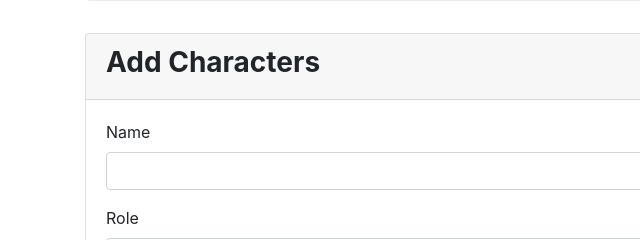
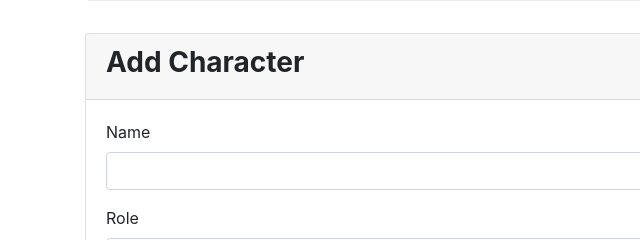
Before and after one commit to jnorteman91/Star-Wars, a website: page add.html in a window 1280 px wide. Shown: the part 298-538 px from the top of the page, 0-640 px from the left. Drawn offline with nearby package versions, Linux system fonts and the light colour scheme.

Commit message:
final changes

```diff
--- a/add.html
+++ b/add.html
@@ -25,7 +25,7 @@
 
         <div class="card">
           <div class="card-header">
-            <h3><strong>Add Characters</strong></h3>
+            <h3><strong>Add Character</strong></h3>
           </div>
           <div class="card-body">
             <form method="POST" role="form">
```
